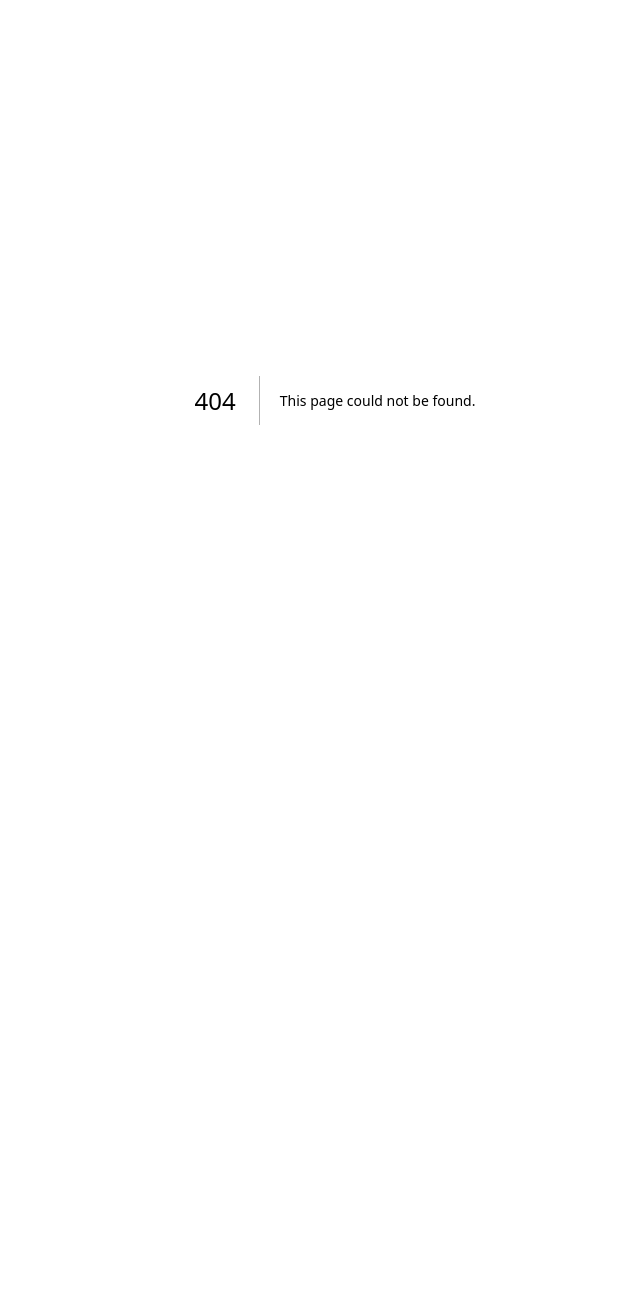
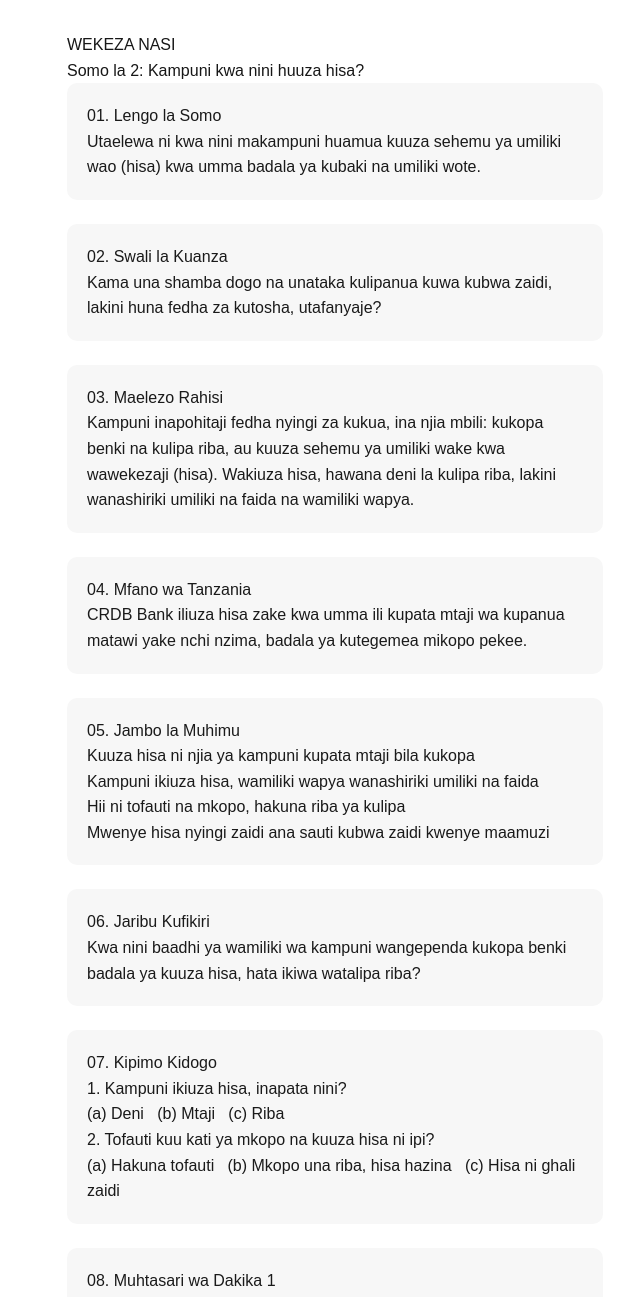
Before and after one commit to sadikiabubakari698-crypto/wekeza_nasi, a Next.js app in the folder wekeza-nasi-app/: page /somo2 in a window 1280 px wide. Before the commit this address had no page. Shown: the top 1297 px of the page, without its empty margins (305-945 px from the left). Before the commit the page ends 800 px from the top, so only its background shows below. Built offline with nearby package versions, Linux system fonts and the light colour scheme.

Commit message:
Add Somo la 2: Kampuni kwa nini huuza hisa

```diff
--- /dev/null
+++ b/wekeza-nasi-app/app/somo2/page.js
@@ -0,0 +1,70 @@
+export default function Somo2() {
+  const box = { padding: "1.25rem", background: "#f7f7f7", borderRadius: "10px", marginBottom: "1.5rem", color: "#1a1a1a" };
+  return (
+    <main style={{ padding: "2rem", maxWidth: "600px", margin: "0 auto", fontFamily: "sans-serif", lineHeight: 1.6 }}>
+      <h1>WEKEZA NASI</h1>
+      <h2>Somo la 2: Kampuni kwa nini huuza hisa?</h2>
+
+      <div style={box}>
+        <h3>01. Lengo la Somo</h3>
+        <p>Utaelewa ni kwa nini makampuni huamua kuuza sehemu ya umiliki wao (hisa) kwa umma badala ya kubaki na umiliki wote.</p>
+      </div>
+
+      <div style={box}>
+        <h3>02. Swali la Kuanza</h3>
+        <p>Kama una shamba dogo na unataka kulipanua kuwa kubwa zaidi, lakini huna fedha za kutosha, utafanyaje?</p>
+      </div>
+
+      <div style={box}>
+        <h3>03. Maelezo Rahisi</h3>
+        <p>
+          Kampuni inapohitaji fedha nyingi za kukua, ina njia mbili: kukopa benki
+          na kulipa riba, au kuuza sehemu ya umiliki wake kwa wawekezaji (hisa).
+          Wakiuza hisa, hawana deni la kulipa riba, lakini wanashiriki umiliki na
+          faida na wamiliki wapya.
+        </p>
+      </div>
+
+      <div style={box}>
+        <h3>04. Mfano wa Tanzania</h3>
+        <p>
+          CRDB Bank iliuza hisa zake kwa umma ili kupata mtaji wa kupanua matawi
+          yake nchi nzima, badala ya kutegemea mikopo pekee.
+        </p>
+      </div>
+
+      <div style={box}>
+        <h3>05. Jambo la Muhimu</h3>
+        <ul>
+          <li>Kuuza hisa ni njia ya kampuni kupata mtaji bila kukopa</li>
+          <li>Kampuni ikiuza hisa, wamiliki wapya wanashiriki umiliki na faida</li>
+          <li>Hii ni tofauti na mkopo, hakuna riba ya kulipa</li>
+          <li>Mwenye hisa nyingi zaidi ana sauti kubwa zaidi kwenye maamuzi</li>
+        </ul>
+      </div>
+
+      <div style={box}>
+        <h3>06. Jaribu Kufikiri</h3>
+        <p>Kwa nini baadhi ya wamiliki wa kampuni wangependa kukopa benki badala ya kuuza hisa, hata ikiwa watalipa riba?</p>
+      </div>
+
+      <div style={box}>
+        <h3>07. Kipimo Kidogo</h3>
+        <p>1. Kampuni ikiuza hisa, inapata nini?<br />(a) Deni &nbsp; (b) Mtaji &nbsp; (c) Riba</p>
+        <p>2. Tofauti kuu kati ya mkopo na kuuza hisa ni ipi?<br />(a) Hakuna tofauti &nbsp; (b) Mkopo una riba, hisa hazina &nbsp; (c) Hisa ni ghali zaidi</p>
+      </div>
+
+      <div style={box}>
+        <h3>08. Muhtasari wa Dakika 1</h3>
+        <p>Kampuni huuza hisa ili kupata mtaji wa kukua bila kukopa, badala ya riba, wanashiriki umiliki na faida na wawekezaji wapya.</p>
+      </div>
+
+      <div style={box}>
+        <h3>09. Hatua Inayofuata</h3>
+        <p>Somo 3: Nani ananunua hisa?</p>
+      </div>
+
+      <p><a href="/">Rudi Somo la 1</a></p>
+    </main>
+  );
+}
```
